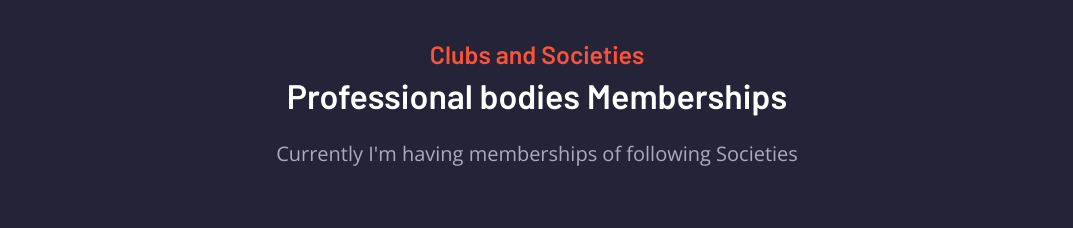
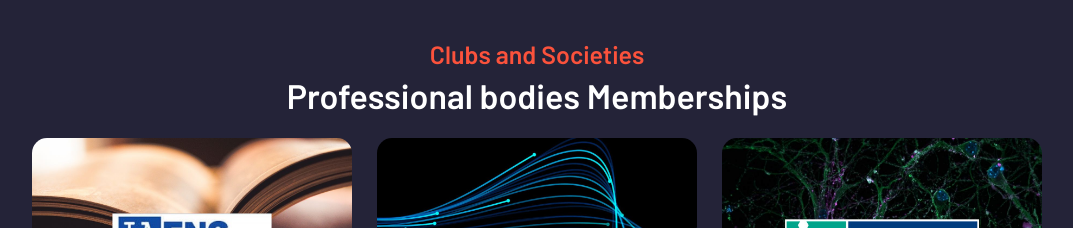
Before and after one commit to shubham-jhajhria/Personal-Portfolio, a plain HTML site: page index.html in a window 1280 px wide. Shown: the part 1880-2108 px from the top of the page, without its empty margins (103-1176 px from the left). Drawn offline with nearby package versions, Linux system fonts and the light colour scheme.

Commit message:
Update index.html

```diff
--- a/index.html
+++ b/index.html
@@ -209,10 +209,10 @@
 
           <h2 class="h2 section-title">Professional bodies Memberships</h2>
 
-          <p class="section-text">
+<!--           <p class="section-text">
             Currently I'm having memberships of following Societies
           </p>
-
+ -->
 
           <ul class="blog-list">
 
```
